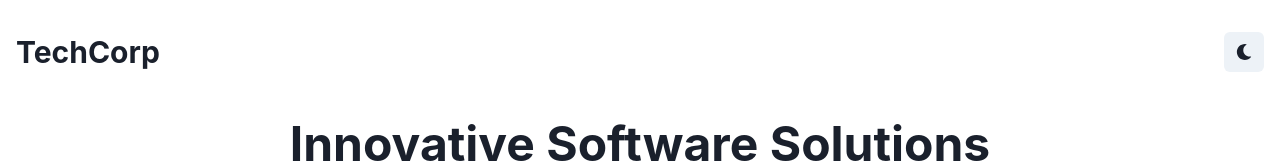
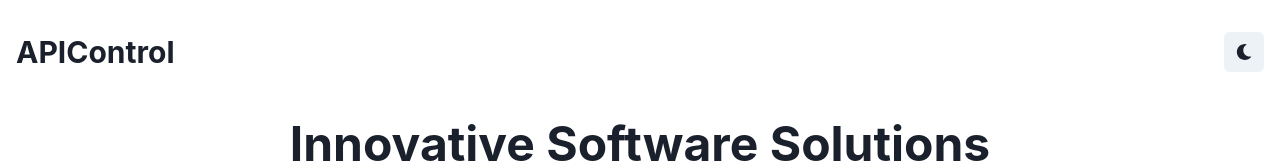
Before and after one commit to GPT-Engineer-App/software-company-landing, a React (Vite) app: page / in a window 1280 px wide. Shown: the top 163 px of the page. Built offline with nearby package versions, Linux system fonts and the light colour scheme.

Commit message:
Updated the company name from "TechCorp" to "APIControl" in the `Index.jsx` file.
Prompt: Change TechCorp to APIControl

```diff
--- a/src/pages/Index.jsx
+++ b/src/pages/Index.jsx
@@ -9,7 +9,7 @@ const Index = () => {
     <Container maxW="container.xl" p={4}>
       <Box as="header" w="100%" py={4} display="flex" justifyContent="space-between" alignItems="center">
         <Heading as="h1" size="lg">
-          TechCorp
+          APIControl
         </Heading>
         <IconButton aria-label="Toggle color mode" icon={colorModeIcon} onClick={toggleColorMode} />
       </Box>
```
